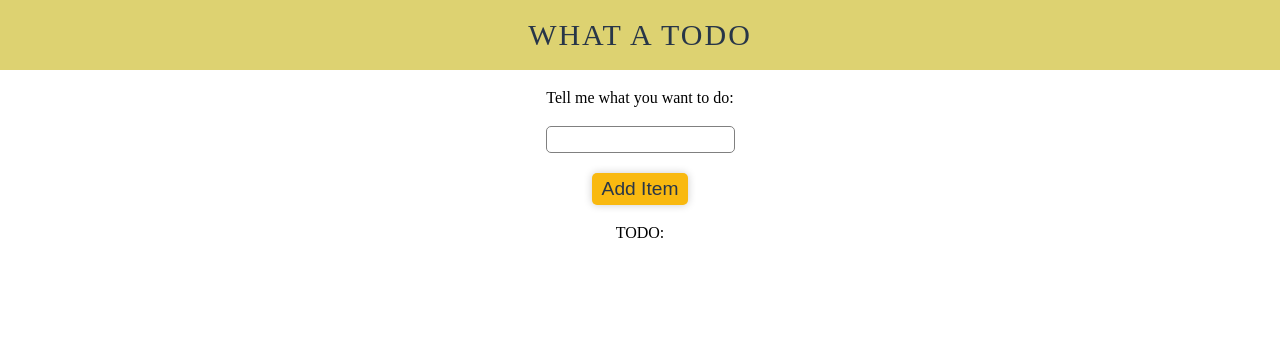
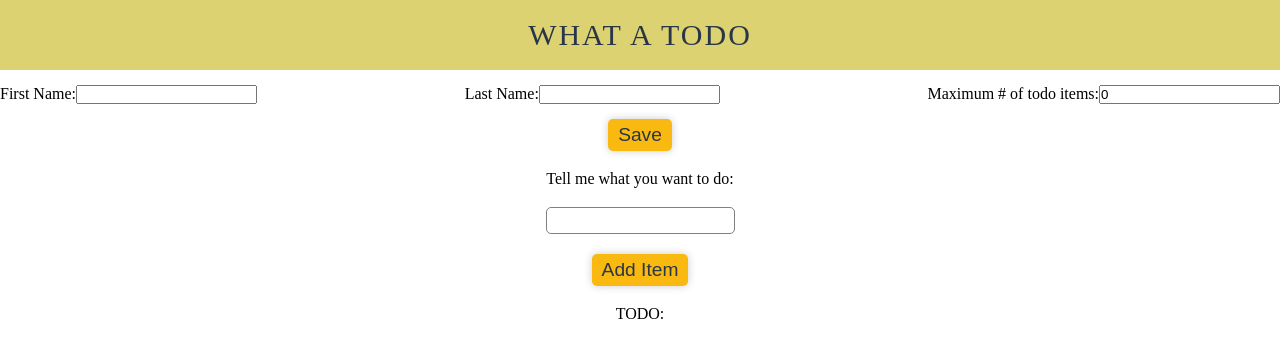
Before and after one commit to braxtonlemmon/typescript-todo, a React (Create React App) app: page / in a window 1280 px wide. Shown: the top 358 px of the page. Built offline with nearby package versions, Linux system fonts and the light colour scheme.

Commit message:
Create UserForm component and associated styles.

```diff
--- a/package.json
+++ b/package.json
@@ -3,6 +3,7 @@
   "version": "0.1.0",
   "private": true,
   "dependencies": {
+    "@sendoutcards/quantum-design-ui": "^1.0.30",
     "@testing-library/jest-dom": "^5.11.9",
     "@testing-library/react": "^11.2.5",
     "@testing-library/user-event": "^12.7.0",
--- a/src/App.tsx
+++ b/src/App.tsx
@@ -1,6 +1,7 @@
 import React, { useState, useEffect } from "react";
 import { Wrapper } from "./App.styles";
 import Header from "./components/Header/Header";
+import UserForm from "./components/UserForm/UserForm";
 import Form from "./components/Form/Form";
 import Display from "./components/Display/Display";
 import { ThemeProvider } from "styled-components";
@@ -10,20 +11,15 @@ import { Provider } from "react-redux";
 import { store } from "./store/store";
 
 function App() {
-  const [todoList, setTodoList] = useState<string[]>([]);
-
-  const addTodoToList = (todoItem: string): void => {
-    setTodoList([...todoList, todoItem]);
-  };
-
   return (
     <Provider store={store}>
       <ThemeProvider theme={theme}>
         <GlobalStyle />
         <Wrapper>
           <Header title="WHAT A TODO" />
-          <Form addTodoToList={addTodoToList} />
-          <Display todoList={todoList} />
+          <UserForm />
+          <Form />
+          <Display />
         </Wrapper>
       </ThemeProvider>
     </Provider>
--- a/src/components/Display/Display.tsx
+++ b/src/components/Display/Display.tsx
@@ -5,11 +5,7 @@ import { useSelector } from "react-redux";
 import { RootState } from "../../store/store";
 import { Todo } from "../../actions/todoActions";
 
-interface DisplayProps {
-  todoList: string[];
-}
-
-const Display: React.FC<DisplayProps> = ({ todoList }): React.ReactElement => {
+const Display: React.FC = (): React.ReactElement => {
   const items = useSelector((state: RootState) => state.todoReducer.todoItems);
 
   return (
--- a/src/components/Form/Form.tsx
+++ b/src/components/Form/Form.tsx
@@ -5,17 +5,13 @@ import { useDispatch } from "react-redux";
 import * as actions from "../../constants/ActionTypes";
 import { Todo } from "../../actions/todoActions";
 
-interface FormProps {
-  addTodoToList: (arg0: string) => void;
-}
-
 interface EventObject {
   target: {
     value: string;
   };
 }
 
-const Form: React.FC<FormProps> = ({ addTodoToList }): React.ReactElement => {
+const Form: React.FC = (): React.ReactElement => {
   const [todoItem, setTodoItem] = useState("");
   const dispatch = useDispatch();
 
--- /dev/null
+++ b/src/components/UserForm/UserForm.styles.ts
@@ -0,0 +1,19 @@
+import styled from "styled-components";
+
+export const Wrapper = styled.form`
+  display: flex;
+  flex-direction: column;
+  justify-content: center;
+  align-items: center;
+  width: 100%;
+`;
+
+export const InputRow = styled.div`
+  display: flex;
+  width: 100%;
+  padding: 15px;
+  justify-content: space-between;
+  align-items: center;
+`;
+
+export const InputBlock = styled.div``;
--- /dev/null
+++ b/src/components/UserForm/UserForm.tsx
@@ -0,0 +1,78 @@
+import React, { useState } from "react";
+import { Wrapper, InputRow, InputBlock } from "./UserForm.styles";
+import { useDispatch } from "react-redux";
+import * as actions from "../../constants/ActionTypes";
+import Button from "../Shared/Button";
+
+const UserForm: React.FC = (): React.ReactElement => {
+  const [firstName, setFirstName] = useState<string>("");
+  const [lastName, setLastname] = useState<string>("");
+  const [maxItems, setMaxItems] = useState<number>(0);
+  const dispatch = useDispatch();
+
+  const handleFirstNameChange = (
+    e: React.FormEvent<HTMLInputElement>
+  ): void => {
+    setFirstName(e.currentTarget.value);
+  };
+
+  const handleLastNameChange = (e: React.FormEvent<HTMLInputElement>): void => {
+    setLastname(e.currentTarget.value);
+  };
+
+  const handleMaxItemsChange = (e: React.FormEvent<HTMLInputElement>): void => {
+    setMaxItems(parseInt(e.currentTarget.value));
+  };
+
+  const handleSave = (e: React.FormEvent<HTMLButtonElement>): void => {
+    e.preventDefault();
+    const payload = {
+      firstName,
+      lastName,
+      maxItems,
+    };
+    dispatch({ type: actions.ADD_USER, payload });
+    setFirstName("");
+    setLastname("");
+    setMaxItems(0);
+  };
+
+  return (
+    <Wrapper>
+      <InputRow>
+        <InputBlock>
+          <label htmlFor="firstName">First Name:</label>
+          <input
+            id="firstName"
+            type="text"
+            value={firstName}
+            onChange={handleFirstNameChange}
+          />
+        </InputBlock>
+
+        <InputBlock>
+          <label htmlFor="lastName">Last Name:</label>
+          <input
+            type="text"
+            id="lastName"
+            value={lastName}
+            onChange={handleLastNameChange}
+          />
+        </InputBlock>
+
+        <InputBlock>
+          <label htmlFor="maxItems">Maximum # of todo items:</label>
+          <input
+            type="number"
+            id="maxItems"
+            value={maxItems}
+            onChange={handleMaxItemsChange}
+          />
+        </InputBlock>
+      </InputRow>
+      <Button onClick={handleSave}>Save</Button>
+    </Wrapper>
+  );
+};
+
+export default UserForm;
```
Also changed, not shown: 1 other file (tests, documents, lock files or other folders).
